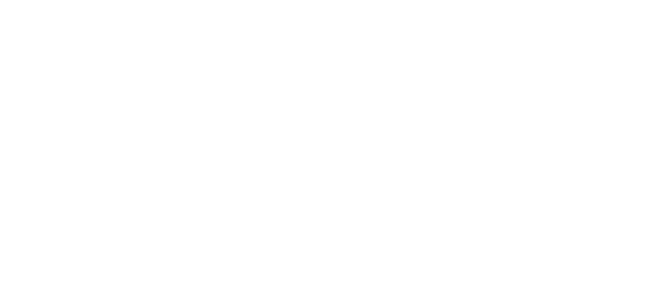
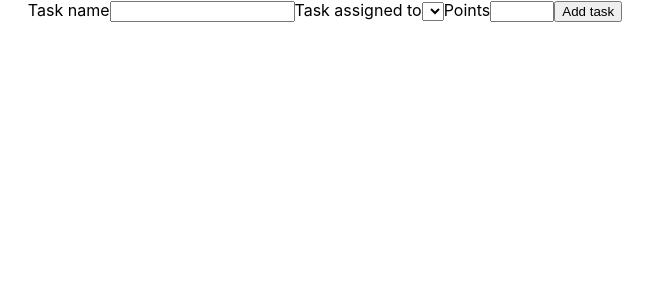
Before and after one commit to thinkful-ei-gecko/ChoreRunner-Client, a React (Create React App) app: page /add-task in a window 1280 px wide. Shown: the top 300 px of the page, without its empty margins (315-968 px from the left). Built offline with nearby package versions, Linux system fonts and the light colour scheme.

Commit message:
add task route

```diff
--- a/src/App.js
+++ b/src/App.js
@@ -4,6 +4,7 @@ import PublicRoute from './routes/PublicRoute'
 import Landing from './components/landing/landing'
 import ParentLogin from './components/parentlogin/ParentLogin'
 import RegistrationRoute from './routes/RegistrationRoute/RegistrationRoute'
+import AddTask from './routes/AddTask/AddTask'
 
 import './App.css';
 
@@ -16,6 +17,7 @@ function App() {
           <PublicRoute exact path={'/'} component={Landing} />
           <PublicRoute exact path={'/parent'} component={ParentLogin} />
           <PublicRoute exact path={'/register'} component={RegistrationRoute} />
+          <Route path={'/add-task'} component={AddTask}></Route>
           {/* <Route component={NotFoundPage} /> */}
         </Switch>
       </main>
--- /dev/null
+++ b/src/routes/AddTask/AddTask.js
@@ -0,0 +1,72 @@
+import React from 'react';
+import config from '../../config';
+import TokenService from '../../services/token-service';
+
+export default class AddTask extends React.Component {
+  state = {
+    title: '',
+    points: '',
+    tasks: []
+  }
+
+  handleSubmit = e => {
+    e.preventDefault();
+
+    let task = this.state;
+    const household_id = this.props.match.params.id;
+    task = {...task, household_id};
+
+    fetch(`${config.API_ENDPOINT}/households/${household_id}/tasks`, {
+      method: 'POST',
+      headers: {
+        'content-type': 'application/json',
+        'authorization': `bearer ${TokenService.getAuthToken()}`
+      },
+      body: JSON.stringify(task)
+    })
+    .then(res =>
+      (!res.ok)
+      ? res.json().then(e => Promise.reject(e))
+      : res.json()
+    )
+    .then((task) => {
+        // this.props.history.push('/home');
+        this.setState({
+          tasks: [...this.state.tasks, task]
+        })
+      }
+    )
+    .catch(e => {
+      console.error({e})
+    })
+  }
+
+  handleTitleChange = e => {
+    this.setState({
+      title: e.target.value,
+    })
+  }
+
+  handlePointsChange = e => {
+    this.setState({
+      points: e.target.value,
+    })
+  }
+
+  render() {
+    console.log(this.state)
+    return(
+      <form onSubmit={this.handleSubmit}>
+        <label htmlFor="task-name">Task name</label>
+        <input type="text" id="task-name" required onChange={this.handleTitleChange}></input>
+        <label htmlFor="assignee">Task assigned to</label>
+        <select type="text" id="assignee" required onChange={this.handleAssigneeChange}>
+          {/* {this.props.members.map((member, index) => <option key={index}>{member.name}</option>)} */}
+        </select>
+        <label htmlFor="points">Points</label>
+        <input type="number" id="points" min="1" max="100" required onChange={this.handlePointsChange}></input>
+        <button type="submit">Add task</button>
+      </form>
+    )
+  }
+}
```
